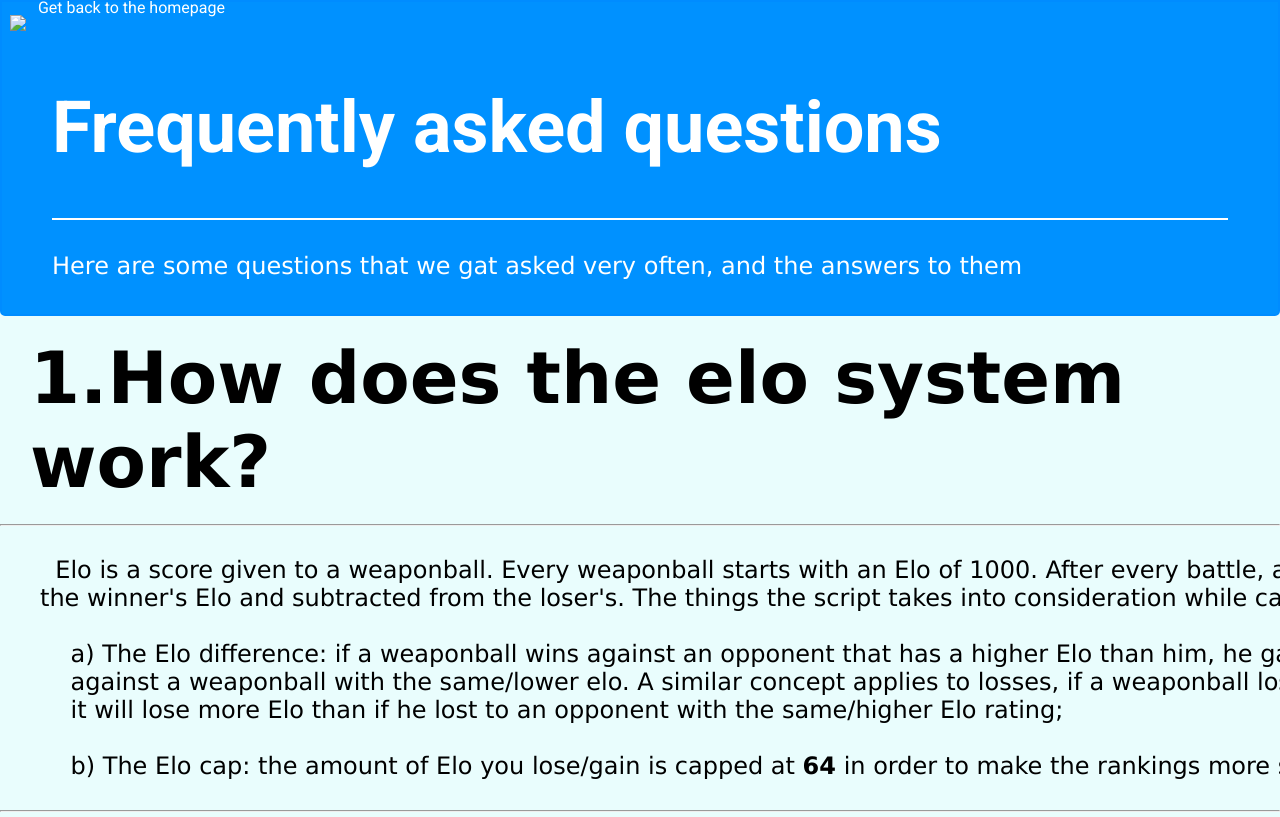
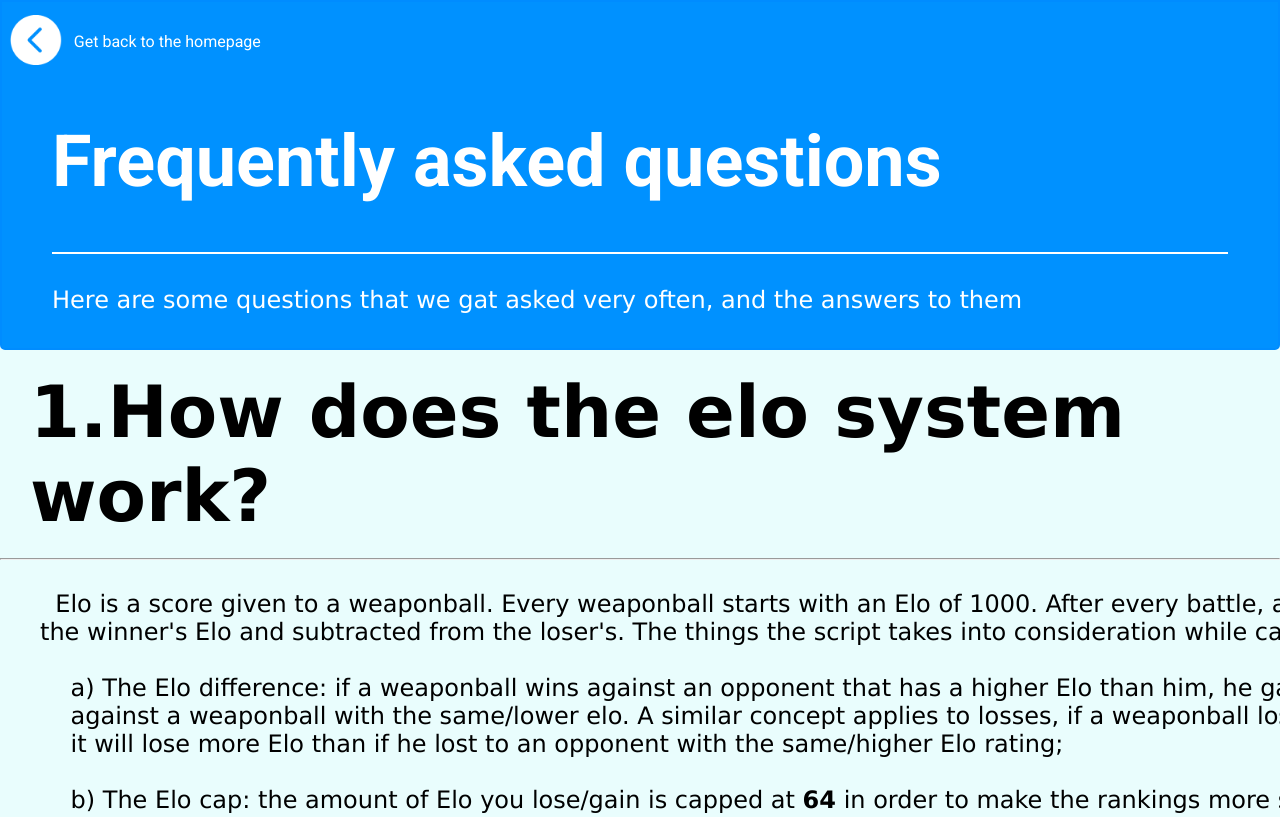
Before and after one commit to DeacRares/WBEA, a plain HTML site: page faq.html in a window 1280 px wide. Shown: the top 817 px of the page. Drawn offline with Linux system fonts and the light colour scheme.

Commit message:
Update faq.html

```diff
--- a/faq.html
+++ b/faq.html
@@ -9,7 +9,7 @@
     <link href="https://fonts.googleapis.com/css2?family=Roboto:ital,wght@0,100..900;1,100..900&display=swap" rel="stylesheet">
 </head>
 <header>
-    <a href = 'index.html'><button id = 'back'><img style="height : 50px;cursor: pointer;" src ="images/back sign.png"></button></a>
+    <a href = 'index.html'><button id = 'back'><img style="height : 50px;cursor: pointer;" src ="back sign.png"></button></a>
     <label style = "position:relative; top:-18px; right:50px;">Get back to the homepage</label>
     <h1 style="font-size: 4.5em;">Frequently asked questions</h1>
     <hr class="header-hr">
@@ -43,4 +43,5 @@ weaponball is first doesnt mean its the goat or that you have to like it lol.</p
     <pre>site made by @darren196_
 all rights to the weapon ball series are owned by Earclacks</pre>
 </footer>
+
 </html>
```
